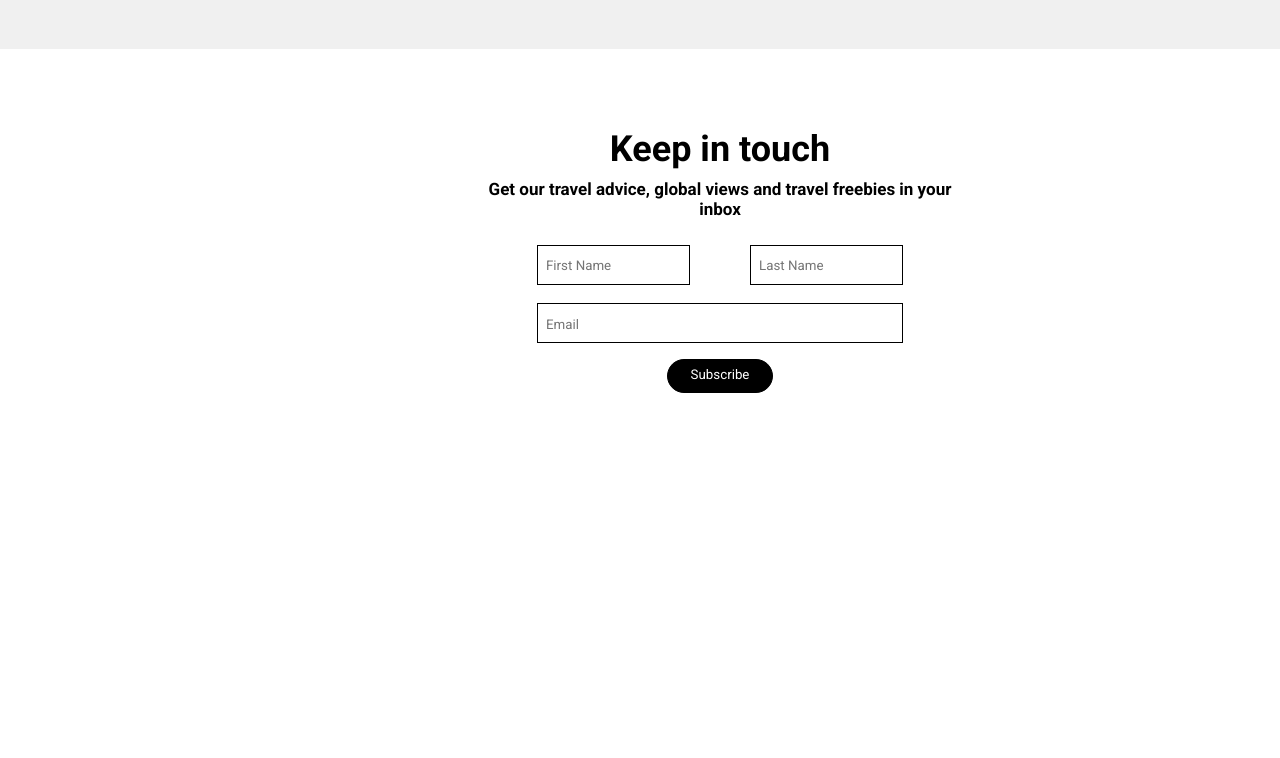
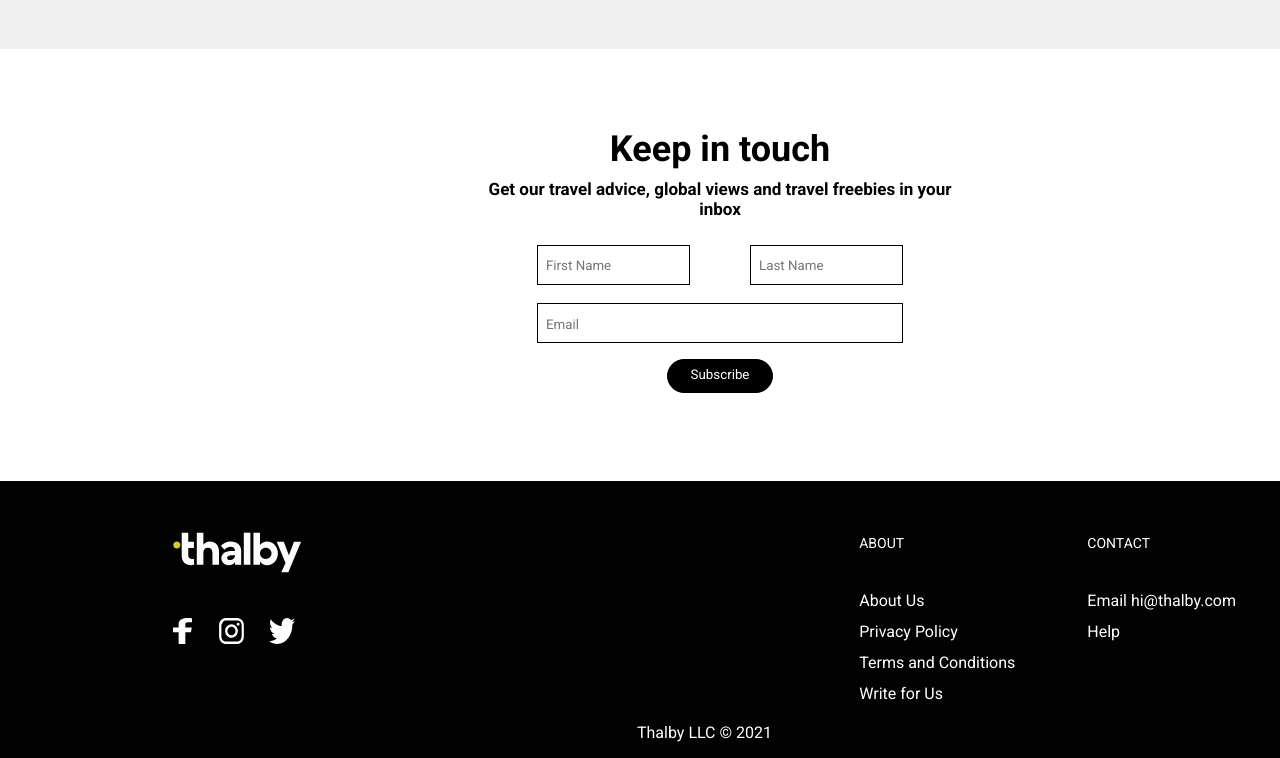
Before and after one commit to Adanti22/Thalby, a plain HTML site: page index.html in a window 1280 px wide. Shown: the part 5513-6271 px from the top of the page. Before the commit the page ends 5994 px from the top, so only its background shows below. Drawn offline with Linux system fonts and the light colour scheme.

Commit message:
made up a footer

```diff
--- a/index.html
+++ b/index.html
@@ -244,6 +244,38 @@
         </div>
       </section>
     </main>
-
+    <footer class="wrapper footer">
+      <div class="footer-cont">
+        <div class="logo-sm">
+          <img src="img/footer-logo.svg" alt="" />
+          <div class="footer-sm">
+            <img src="img/footer-fb.svg" alt="" />
+            <img src="img/inst-footer.svg" alt="" />
+            <img src="img/tw-footer.svg" alt="" />
+          </div>
+        </div>
+        <div class="about-contact">
+          <div class="about-footer">
+            <h4 class="about-title">ABOUT</h4>
+            <ul class="about-menu">
+              <li>About Us</li>
+              <li>Privacy Policy</li>
+              <li>Terms and Conditions</li>
+              <li>Write for Us</li>
+            </ul>
+          </div>
+          <div class="contact-footer">
+            <h4 class="contact-title">
+              CONTACT
+            </h4>
+            <ul class="contact-menu">
+              <li>Email hi@thalby.com</li>
+              <li>Help</li>
+            </ul>
+          </div>
+        </div>
+      </div>
+      <p class="footer-down">Thalby LLC © 2021</p>
+    </footer>
   </body>
 </html>
--- a/style.scss
+++ b/style.scss
@@ -350,3 +350,72 @@ ul {
     }
   }
 }
+%footer-head {
+  font-size: 14px;
+  font-weight: 400;
+  line-height: 23px;
+}
+%menu-footer {
+  display: flex;
+  flex-direction: column;
+  gap: 12px;
+}
+%footer-block {
+  display: flex;
+  flex-direction: column;
+  gap: 36px;
+}
+.footer {
+  background: rgba(2, 2, 2, 1);
+  padding: 51px 204px 16px 173px;
+  color: rgba(255, 255, 255, 1);
+  .footer-cont {
+    display: flex;
+    width: 100%;
+    justify-content: space-between;
+    .logo-sm {
+      display: flex;
+      flex-direction: column;
+      align-items: flex-start;
+      gap: 45px;
+      .footer-sm {
+        img:nth-child(2) {
+          margin: 0 20px 0 23px;
+        }
+      }
+    }
+
+    .about-contact {
+      display: flex;
+      gap: 72px;
+      .about-footer {
+        @extend %footer-block;
+        .about-title {
+          @extend %footer-head;
+        }
+        .about-menu {
+          @extend %menu-footer;
+          li {
+            font-weight: 400;
+          }
+        }
+      }
+      .contact-footer {
+        @extend %footer-block;
+
+        .contact-title {
+          @extend %footer-head;
+        }
+        .contact-menu {
+          @extend %menu-footer;
+        }
+      }
+    }
+  }
+  .footer-down {
+    margin-top: 20px;
+    text-align: center;
+    text-align: center;
+    color: rgba(255, 255, 255, 1);
+  }
+}
```
Also changed, not shown: dist/style.css, img/footer-fb.svg (added), img/footer-logo.svg (added), img/inst-footer.svg (added), img/tw-footer.svg (added).
